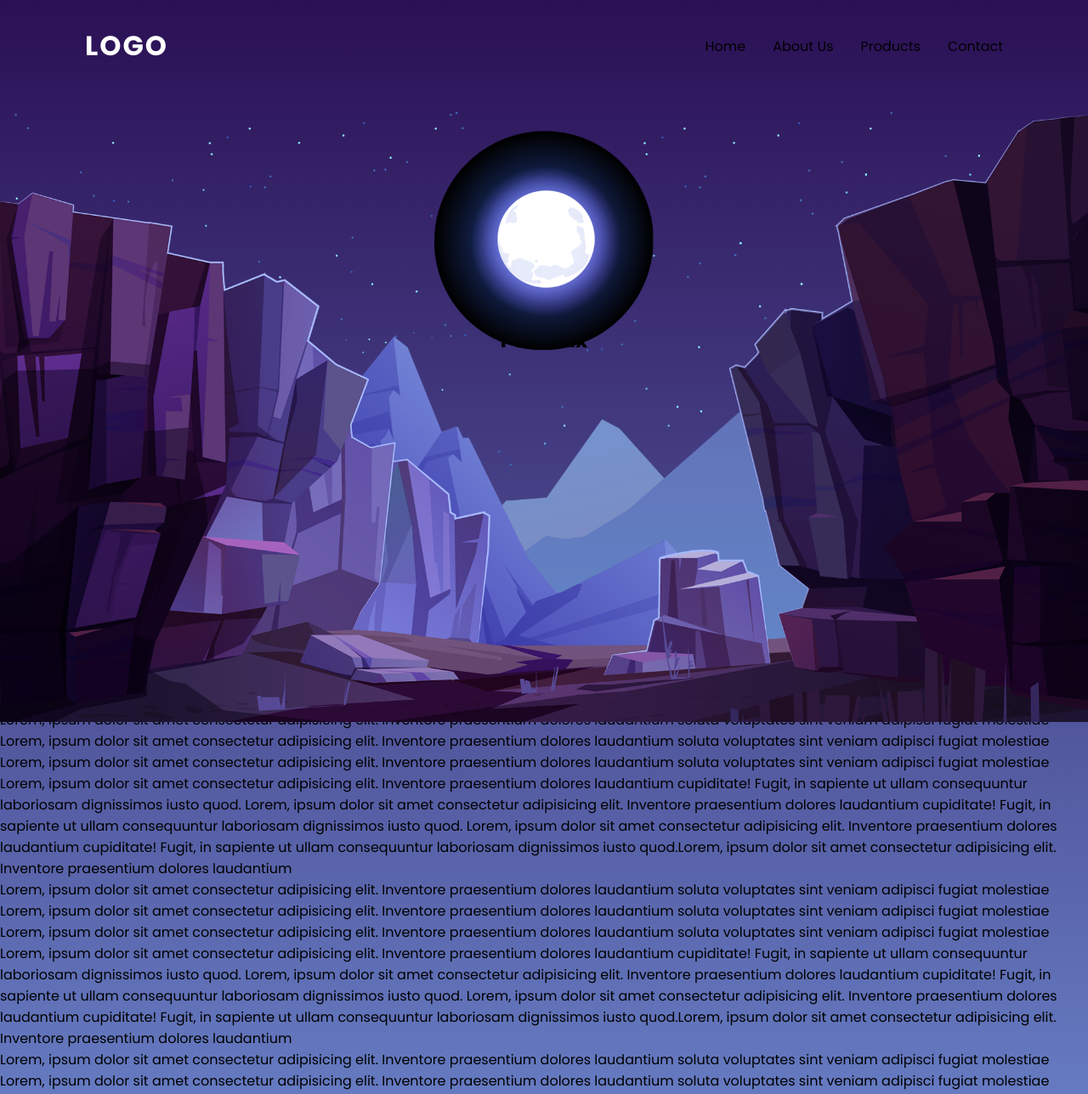
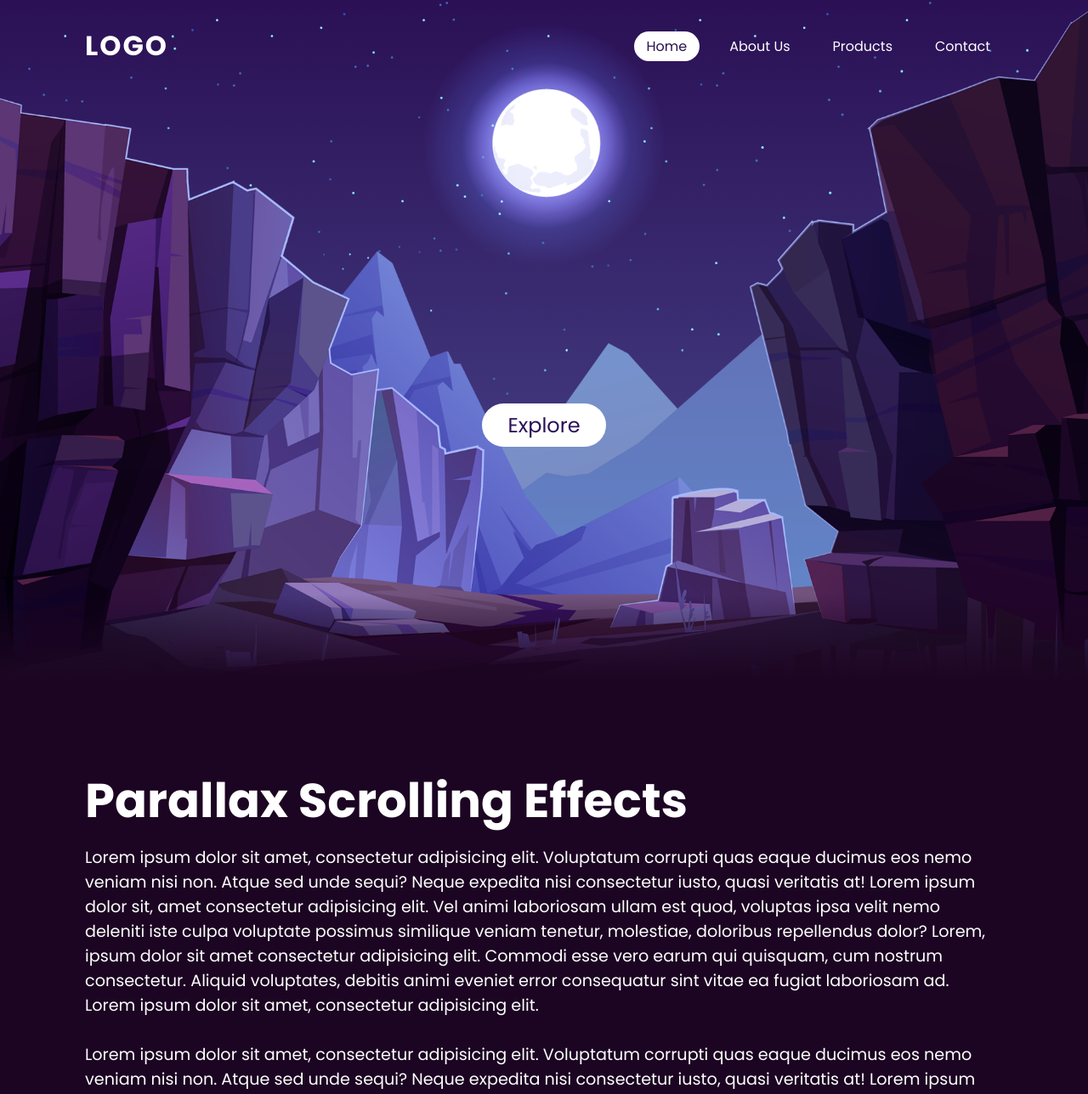
Before and after one commit to elenaayelenduarte/parallax-effect, a plain HTML site: page index.html in a window 1280 px wide. Shown: the top 1288 px of the page at 85% size. Drawn offline with Linux system fonts and the light colour scheme.

Commit message:
Se agregaron estilos y movimiento para ya dar por finalizado el proyecto

```diff
--- a/css/main.css
+++ b/css/main.css
@@ -5,15 +5,18 @@
     padding: 0;
     box-sizing: border-box;
     font-family: 'Poppins', sans-serif;
+    scroll-behavior: smooth;
 }
 
 body{
     min-height: 100vh;
+    overflow-x: hidden;
     background: linear-gradient(#2b1055, #7597de);
 }
 
 header {
     position: absolute;
+    top: 0;
     left: 0;
     width: 100%;
     padding: 30px 100px;
@@ -23,7 +26,7 @@ header {
     z-index: 999;
 }
 
-.logo {
+header .logo{
     color: #fff;
     font-weight: 700;
     text-decoration: none;
@@ -32,26 +35,111 @@ header {
     letter-spacing: 2px;
 }
 
-.menu {
-    list-style-type: none;
-    display: flex;
-    gap: 2rem;
-}
-
-.menu li a {
-    color: black;
-    text-decoration: none;
-}
-
-.parallax {
-    height: 100vh;
+header ul{
     display: flex;
     justify-content: center;
     align-items: center;
 }
 
-.parallax img{
+header ul li{
+    list-style: none;
+    margin-left: 20px;
+
+}
+
+header ul li a{
+    text-decoration: none;
+    padding: 6px 15px;
+    color: #fff;
+    border-radius: 20px;
+}
+
+header ul li a:hover,
+header ul li a.active{
+    background-color: #fff;
+    color: #2b1055;
+}
+
+section{
+    position: relative;
+    width: 100%;
+    height: 100vh;
+    padding: 100px;
+    display: flex;
+    justify-content: center;
+    align-items: center;
+    overflow: hidden;
+}
+
+section::before{
+    content: '';
     position: absolute;
+    bottom: 0;
     width: 100%;
-    bottom: -50px;
+    height: 100px;
+    background: linear-gradient(to top,#1c0522,transparent);
+    z-index: 1000;
+
 }
+
+section img{
+    position: absolute;
+    top: 0;
+    left: 0;
+    width: 100%;
+    height: 100%;
+    object-fit: cover;
+    pointer-events: none;
+}
+
+section img#moon {
+    mix-blend-mode: screen;
+    position: absolute;
+
+
+}
+
+section img#mountains_front{
+    z-index: 10;
+}
+
+#text{
+    position: absolute;
+    right: -350px;
+    color: #fff;
+    white-space: nowrap;
+    font-size: 7.5vw;
+    z-index: 9;
+
+}
+
+#btn{
+    text-decoration: none;
+    display: inline-block;
+    padding: 8px 30px;
+    border-radius: 40px;
+    background: #fff;
+    color: #2b1055;
+    font-size: 1.5em;
+    z-index: 9;
+    transform: translateY(100px)
+}
+
+
+.sec{
+    position: relative;
+    padding: 100px;
+    background: #1c0522;
+}
+
+.sec h2{
+    font-size: 3.5em;
+    margin-bottom: 10px;
+    color: #ffF;
+
+}
+
+.sec p{
+    font-size: 1.2em;
+    color: #fff;
+}
--- a/index.html
+++ b/index.html
@@ -14,61 +14,62 @@
     <header>
         <a href="#" class="logo">Logo</a>
         <ul class="menu">
-            <li><a href="#"> Home </a></li>
+            <li><a href="#" class="active"> Home </a></li>
             <li><a href="#"> About Us </a></li>
             <li><a href="#"> Products </a></li>
             <li><a href="#"> Contact </a></li>
 
         </ul>
     </header>
-    <section class="parallax">
-        <h2 id="titulo" class="titulo">Parallax</h2>
-        <img src="./images/stars.png" id="stars">
-        <img src="./images/moon.png" id="moon">
-        <img src="./images/mountains_behind.png" id="mountains_behind">
-        <img src="./images/mountains_front.png" id="mountains_front">
-    </section>
-    <section class="section">
-        <h2> Parallax Effect in JavaScript </h2>
-        <p>
-            Lorem, ipsum dolor sit amet consectetur adipisicing elit. Inventore praesentium dolores laudantium soluta voluptates sint veniam adipisci fugiat
-             molestiae  Lorem, ipsum dolor sit amet consectetur adipisicing elit. Inventore praesentium dolores laudantium soluta voluptates sint veniam adipisci fugiat
-             molestiae  Lorem, ipsum dolor sit amet consectetur adipisicing elit. Inventore praesentium dolores laudantium soluta voluptates sint veniam adipisci fugiat
-             molestiae Lorem, ipsum dolor sit amet consectetur adipisicing elit. Inventore praesentium dolores laudantium
-             cupiditate! Fugit, in sapiente ut ullam consequuntur laboriosam dignissimos iusto quod. Lorem, ipsum dolor sit amet consectetur adipisicing elit. Inventore praesentium dolores laudantium
-             cupiditate! Fugit, in sapiente ut ullam consequuntur laboriosam dignissimos iusto quod. Lorem, ipsum dolor sit amet consectetur adipisicing elit. Inventore praesentium dolores laudantium
-             cupiditate! Fugit, in sapiente ut ullam consequuntur laboriosam dignissimos iusto quod.Lorem, ipsum dolor sit amet consectetur adipisicing elit. Inventore praesentium dolores laudantium
-        </p>
-        <p>
-            Lorem, ipsum dolor sit amet consectetur adipisicing elit. Inventore praesentium dolores laudantium soluta voluptates sint veniam adipisci fugiat
-             molestiae  Lorem, ipsum dolor sit amet consectetur adipisicing elit. Inventore praesentium dolores laudantium soluta voluptates sint veniam adipisci fugiat
-             molestiae  Lorem, ipsum dolor sit amet consectetur adipisicing elit. Inventore praesentium dolores laudantium soluta voluptates sint veniam adipisci fugiat
-             molestiae Lorem, ipsum dolor sit amet consectetur adipisicing elit. Inventore praesentium dolores laudantium
-             cupiditate! Fugit, in sapiente ut ullam consequuntur laboriosam dignissimos iusto quod. Lorem, ipsum dolor sit amet consectetur adipisicing elit. Inventore praesentium dolores laudantium
-             cupiditate! Fugit, in sapiente ut ullam consequuntur laboriosam dignissimos iusto quod. Lorem, ipsum dolor sit amet consectetur adipisicing elit. Inventore praesentium dolores laudantium
-             cupiditate! Fugit, in sapiente ut ullam consequuntur laboriosam dignissimos iusto quod.Lorem, ipsum dolor sit amet consectetur adipisicing elit. Inventore praesentium dolores laudantium
-        </p>
-        <p>
-            Lorem, ipsum dolor sit amet consectetur adipisicing elit. Inventore praesentium dolores laudantium soluta voluptates sint veniam adipisci fugiat
-             molestiae  Lorem, ipsum dolor sit amet consectetur adipisicing elit. Inventore praesentium dolores laudantium soluta voluptates sint veniam adipisci fugiat
-             molestiae  Lorem, ipsum dolor sit amet consectetur adipisicing elit. Inventore praesentium dolores laudantium soluta voluptates sint veniam adipisci fugiat
-             molestiae Lorem, ipsum dolor sit amet consectetur adipisicing elit. Inventore praesentium dolores laudantium
-             cupiditate! Fugit, in sapiente ut ullam consequuntur laboriosam dignissimos iusto quod. Lorem, ipsum dolor sit amet consectetur adipisicing elit. Inventore praesentium dolores laudantium
-             cupiditate! Fugit, in sapiente ut ullam consequuntur laboriosam dignissimos iusto quod. Lorem, ipsum dolor sit amet consectetur adipisicing elit. Inventore praesentium dolores laudantium
-             cupiditate! Fugit, in sapiente ut ullam consequuntur laboriosam dignissimos iusto quod.Lorem, ipsum dolor sit amet consectetur adipisicing elit. Inventore praesentium dolores laudantium
-        </p>
-        <p>
-            Lorem, ipsum dolor sit amet consectetur adipisicing elit. Inventore praesentium dolores laudantium soluta voluptates sint veniam adipisci fugiat
-             molestiae  Lorem, ipsum dolor sit amet consectetur adipisicing elit. Inventore praesentium dolores laudantium soluta voluptates sint veniam adipisci fugiat
-             molestiae  Lorem, ipsum dolor sit amet consectetur adipisicing elit. Inventore praesentium dolores laudantium soluta voluptates sint veniam adipisci fugiat
-             molestiae Lorem, ipsum dolor sit amet consectetur adipisicing elit. Inventore praesentium dolores laudantium
-             cupiditate! Fugit, in sapiente ut ullam consequuntur laboriosam dignissimos iusto quod. Lorem, ipsum dolor sit amet consectetur adipisicing elit. Inventore praesentium dolores laudantium
-             cupiditate! Fugit, in sapiente ut ullam consequuntur laboriosam dignissimos iusto quod. Lorem, ipsum dolor sit amet consectetur adipisicing elit. Inventore praesentium dolores laudantium
-             cupiditate! Fugit, in sapiente ut ullam consequuntur laboriosam dignissimos iusto quod.Lorem, ipsum dolor sit amet consectetur adipisicing elit. Inventore praesentium dolores laudantium
-        </p>
-    </section>
+<section>
+    <img src="./images/stars.png" id="stars">
+    <img src="./images/moon.png" id="moon">
+    <img src="./images/mountains_behind.png" id="mountains_behind">
+    <h2 id="text">Moon Light</h2>
+    <a href="#sec" id="btn">Explore</a>
+    <img src="./images/mountains_front.png" id="mountains_front">
+</section>
+
+<div class="sec" id="sec">
+    <h2> Parallax Scrolling Effects </h2>
+    <p>Lorem ipsum dolor sit amet, consectetur adipisicing elit. Voluptatum corrupti quas eaque ducimus eos nemo veniam nisi non.
+        Atque sed unde sequi? Neque expedita nisi consectetur iusto, quasi veritatis at! Lorem ipsum dolor sit, amet consectetur adipisicing elit. Vel animi laboriosam ullam est quod,
+        voluptas ipsa velit nemo deleniti iste culpa voluptate possimus similique veniam tenetur, molestiae,
+        doloribus repellendus dolor? Lorem, ipsum dolor sit amet consectetur adipisicing elit. Commodi esse vero earum qui quisquam, cum nostrum consectetur.
+         Aliquid voluptates, debitis animi eveniet error consequatur sint vitae ea fugiat laboriosam ad.
+        Lorem ipsum dolor sit amet, consectetur adipisicing elit.<br><br>Lorem ipsum dolor sit amet, consectetur adipisicing elit. Voluptatum corrupti quas eaque ducimus eos nemo veniam nisi non.
+        Atque sed unde sequi? Neque expedita nisi consectetur iusto, quasi veritatis at! Lorem ipsum dolor sit, amet consectetur adipisicing elit. Vel animi laboriosam ullam est quod,
+        voluptas ipsa velit nemo deleniti iste culpa voluptate possimus similique veniam tenetur, molestiae,
+        doloribus repellendus dolor? Lorem, ipsum dolor sit amet consectetur adipisicing elit. Commodi esse vero earum qui quisquam, cum nostrum consectetur.
+         Aliquid voluptates, debitis animi eveniet error consequatur sint vitae ea fugiat laboriosam ad.
+        Lorem ipsum dolor sit amet, consectetur adipisicing elit.<br><br>Lorem ipsum dolor sit amet, consectetur adipisicing elit. Voluptatum corrupti quas eaque ducimus eos nemo veniam nisi non.
+        Atque sed unde sequi? Neque expedita nisi consectetur iusto, quasi veritatis at! Lorem ipsum dolor sit, amet consectetur adipisicing elit. Vel animi laboriosam ullam est quod,
+        voluptas ipsa velit nemo deleniti iste culpa voluptate possimus similique veniam tenetur, molestiae,
+        doloribus repellendus dolor? Lorem, ipsum dolor sit amet consectetur adipisicing elit. Commodi esse vero earum qui quisquam, cum nostrum consectetur.
+         Aliquid voluptates, debitis animi eveniet error consequatur sint vitae ea fugiat laboriosam ad.
+        Lorem ipsum dolor sit amet, consectetur adipisicing elit.</p>
 
 
-    <script src="./js/main.js"></script>
+    <script>
+        let stars = document.getElementById('stars');
+        let moon = document.getElementById('moon');
+        let mountains_behind = document.getElementById('mountains_behind');
+        let text = document.getElementById('text');
+        let btn = document.getElementById('btn');
+        let mountains_front = document.getElementById('mountains_front');
+        let header = document.querySelector('header');
+
+        window.addEventListener('scroll', function(){
+            let value = window.scrollY;
+            stars.style.left = value * 0.25 + 'px';
+            moon.style.top = value * 1 + 'px';
+            mountains_behind.style.top = value * 0.5 + 'px';
+            mountains_front.style.top = value * 0 + 'px';
+            text.style.marginRight=  value * 4 + 'px';
+            text.style.marginTop=  value * 1.5 + 'px';
+            btn.style.marginTop=  value * 1.5 + 'px';
+            header.style.top = value * 0.5 + 'px';
+        })
+    </script>
 </body>
 </html>
```
